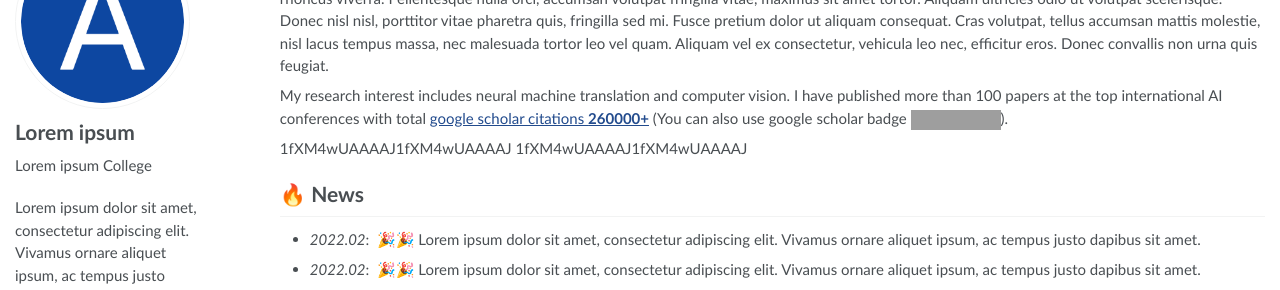
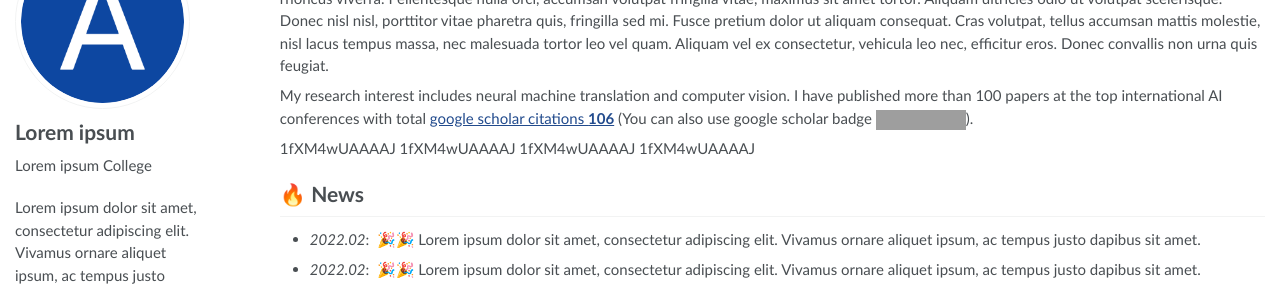
Before and after one commit to yangxinsci1993/xinyang, a Jekyll site: the page built from _pages/about.md, in a window 1280 px wide and 1301 px high. Shown: the part 157-447 px from the top of the window. Built offline with Jekyll 4.4.1, drawn with Linux system fonts in a browser that asks for light colours; grey boxes are pictures that could not be loaded.

Commit message:
Update about.md

```diff
--- a/_pages/about.md
+++ b/_pages/about.md
@@ -19,10 +19,12 @@ redirect_from:
 
 Lorem ipsum dolor sit amet, consectetur adipiscing elit. Vivamus ornare aliquet ipsum, ac tempus justo dapibus sit amet. Suspendisse condimentum, libero vel tempus mattis, risus risus vulputate libero, elementum fermentum mi neque vel nisl. Maecenas facilisis maximus dignissim. Curabitur mattis vulputate dui, tincidunt varius libero luctus eu. Mauris mauris nulla, scelerisque eget massa id, tincidunt congue felis. Sed convallis tempor ipsum rhoncus viverra. Pellentesque nulla orci, accumsan volutpat fringilla vitae, maximus sit amet tortor. Aliquam ultricies odio ut volutpat scelerisque. Donec nisl nisl, porttitor vitae pharetra quis, fringilla sed mi. Fusce pretium dolor ut aliquam consequat. Cras volutpat, tellus accumsan mattis molestie, nisl lacus tempus massa, nec malesuada tortor leo vel quam. Aliquam vel ex consectetur, vehicula leo nec, efficitur eros. Donec convallis non urna quis feugiat.
 
-My research interest includes neural machine translation and computer vision. I have published more than 100 papers at the top international AI conferences with total <a href='https://scholar.google.com/citations?user=1fXM4wUAAAAJ'>google scholar citations <strong><span id='total_cit'>260000+</span></strong></a> (You can also use google scholar badge <a href='https://scholar.google.com/citations?user=1fXM4wUAAAAJ'><img src="https://img.shields.io/endpoint?url={{ url | url_encode }}&logo=Google%20Scholar&labelColor=f6f6f6&color=9cf&style=flat&label=citations"></a>).
+My research interest includes neural machine translation and computer vision. I have published more than 100 papers at the top international AI conferences with total <a href='https://scholar.google.com/citations?user=1fXM4wUAAAAJ'>google scholar citations <strong><span id='total_cit'>106</span></strong></a> (You can also use google scholar badge <a href='https://scholar.google.com/citations?user=1fXM4wUAAAAJ'><img src="https://img.shields.io/endpoint?url={{ url | url_encode }}&logo=Google%20Scholar&labelColor=f6f6f6&color=9cf&style=flat&label=citations"></a>).
 
-1fXM4wUAAAAJ1fXM4wUAAAAJ
-1fXM4wUAAAAJ1fXM4wUAAAAJ
+1fXM4wUAAAAJ
+1fXM4wUAAAAJ
+1fXM4wUAAAAJ
+1fXM4wUAAAAJ
 
 
 # 🔥 News
```
